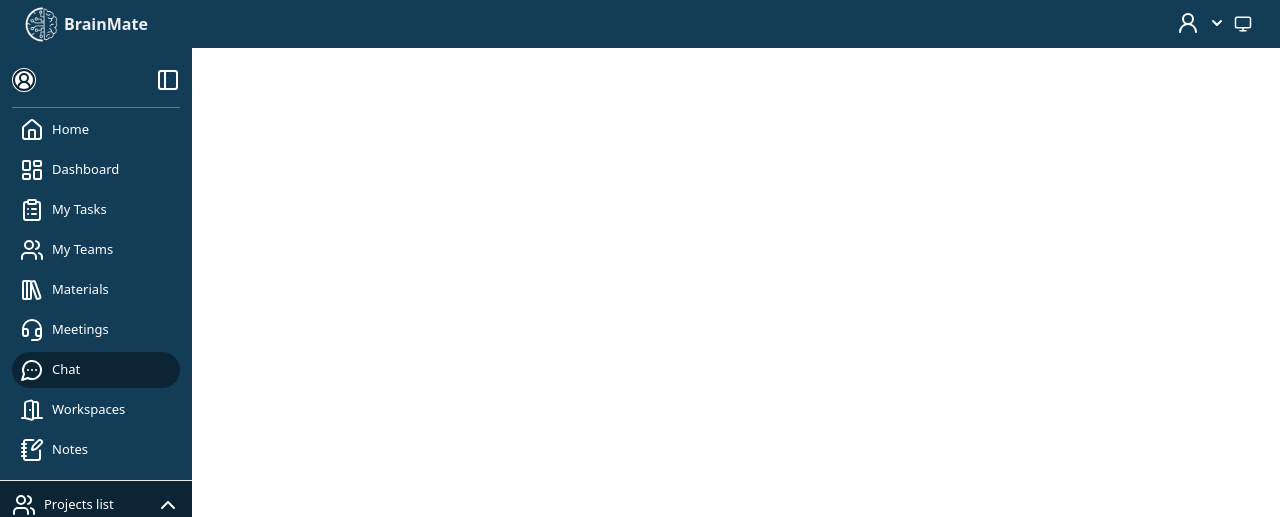
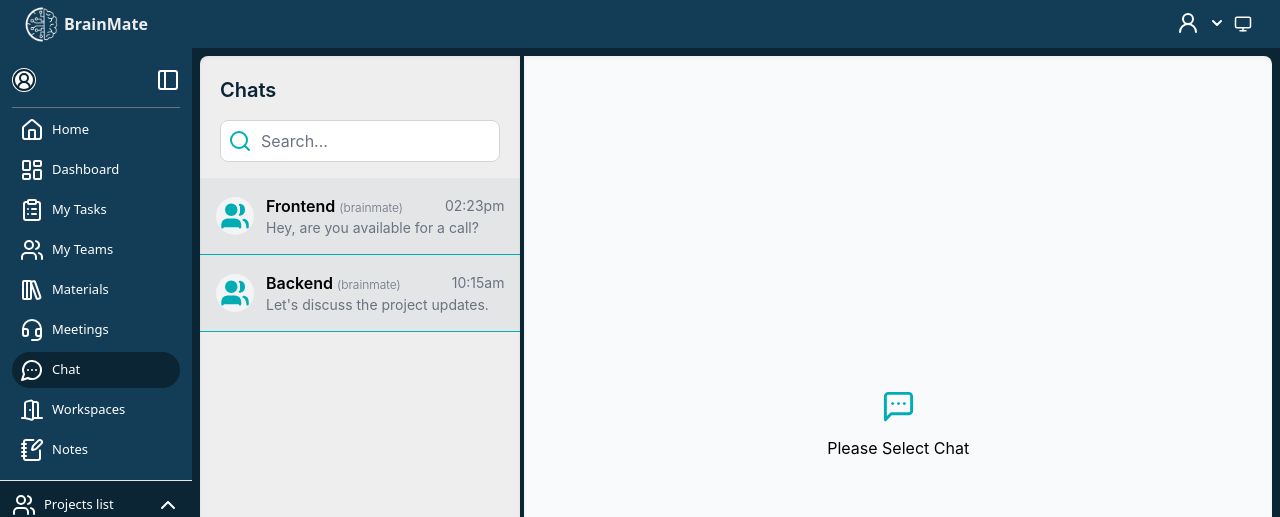
Before and after one commit to YoussefShafiq/GP, a React (Vite) app: page /chat in a window 1280 px wide. Shown: the top 517 px of the page. Built offline with nearby package versions, Linux system fonts and the light colour scheme; no server answers; sample sign-in values are in the browser's storage; a web font is replaced by a local one.

Commit message:
chat design
Signed-off-by: Youssef Shafek <youssefmsa616@gmail.com>

```diff
--- a/package.json
+++ b/package.json
@@ -25,6 +25,7 @@
     "primeflex": "^3.3.1",
     "primeicons": "^7.0.0",
     "primereact": "^10.9.2",
+    "pusher-js": "^8.4.0",
     "react": "^18.3.1",
     "react-chartjs-2": "^5.3.0",
     "react-dom": "^18.3.1",
--- /dev/null
+++ b/src/components/MainChat/MainChat.jsx
@@ -0,0 +1,78 @@
+import { MessageSquareMore, MousePointerClick, Paperclip, Send, Smile, User, Users } from 'lucide-react'
+import React, { useContext, useEffect } from 'react'
+import { ChatContext } from '../../context/ChatContext'
+
+export default function MainChat() {
+    const { selectedChat } = useContext(ChatContext)
+    useEffect(() => {
+        console.log(selectedChat);
+    }, [selectedChat])
+
+    if (!selectedChat) {
+        return (
+            <div className="h-full flex justify-center items-center">
+                <div className="flex flex-col items-center gap-3">
+                    <MessageSquareMore size={35} className='text-light' />
+                    <h2 className='capitalize'>Please select chat</h2>
+                </div>
+            </div>
+        );
+    }
+
+
+    return <>
+        {/* Chat Header */}
+        <div className="p-4 border-b border-gray-200 flex items-center bg-white rounded-t-lg">
+            <div className="rounded-full p-1 bg-gray-100 text-light text-center">
+                <Users size={30} fill="#00adb5" />
+            </div>
+            <div className="ml-3">
+                <div className="font-semibold">{selectedChat.name}</div>
+                <div className="text-sm text-gray-500">Online</div>
+            </div>
+        </div>
+
+        {/* Chat Messages */}
+        <div className="flex-1 p-4 overflow-y-scroll">
+            {/* Incoming Message */}
+            <div className="flex items-start mb-4">
+                <div className="rounded-full p-1 bg-gray-100 text-light text-center">
+                    <User size={24} fill="#00adb5" />
+                </div>
+                <div className="ml-3 bg-white p-3 rounded-lg shadow-sm max-w-[70%]">
+                    <div className="text-sm font-semibold">Youssef Shafek</div>
+                    <div className="text-sm">Hey, are you available for a call?</div>
+                    <div className="text-xs text-gray-500 mt-1">02:23pm</div>
+                </div>
+            </div>
+
+            {/* Outgoing Message */}
+            <div className="flex items-start mb-4 justify-end">
+                <div className="bg-light text-white p-3 rounded-lg shadow-sm max-w-[70%]">
+                    <div className="text-sm">Yes, I'm available. Let's schedule it.</div>
+                    <div className="text-xs text-gray-200 mt-1">02:24pm</div>
+                </div>
+            </div>
+        </div>
+
+        {/* Chat Input */}
+        <div className="p-4 border-t border-gray-200 bg-white rounded-b-lg">
+            <div className="flex items-center gap-2">
+                <input
+                    type="text"
+                    placeholder="Type a message..."
+                    className="flex-1 p-2 border border-gray-300 rounded-lg focus:ring-light focus:border-light duration-300 "
+                />
+                <button className="p-2 text-gray-500 hover:text-light transition-all">
+                    <Smile size={20} />
+                </button>
+                <button className="p-2 text-gray-500 hover:text-light transition-all">
+                    <Paperclip size={20} />
+                </button>
+                <button className="p-2 bg-light text-white rounded-lg hover:bg-darkblue transition-all">
+                    <Send size={20} />
+                </button>
+            </div>
+        </div>
+    </>
+}
--- /dev/null
+++ b/src/context/ChatContext.jsx
@@ -0,0 +1,14 @@
+import { createContext, useState } from "react";
+
+
+
+export let ChatContext = createContext()
+
+export default function ChatContextProvider(props) {
+
+    const [selectedChat, setselectedChat] = useState(null)
+
+    return <ChatContext.Provider value={{ selectedChat, setselectedChat }} >
+        {props.children}
+    </ChatContext.Provider>
+}
--- /dev/null
+++ b/src/pages/Chat/Chat.jsx
@@ -0,0 +1,83 @@
+import { Search, Users } from 'lucide-react';
+import React, { useContext, useEffect } from 'react';
+import MainChat from '../../components/MainChat/MainChat';
+import { ChatContext } from '../../context/ChatContext';
+
+export default function Chat() {
+    const { selectedChat, setselectedChat } = useContext(ChatContext);
+
+    // Handle ESC key press
+    useEffect(() => {
+        const handleKeyDown = (event) => {
+            if (event.key === "Escape") {
+                setselectedChat(null);
+            }
+        };
+
+        document.addEventListener("keydown", handleKeyDown);
+
+        return () => {
+            document.removeEventListener("keydown", handleKeyDown);
+        };
+    }, [setselectedChat]);
+
+    return (
+        <>
+            <div className="p-2 bg-blueblack h-[calc(100vh-3rem)] flex gap-1">
+                {/* Sidebar for Chat List */}
+                <div className="bg-base w-[30%] flex flex-col overflow-y-scroll shadow-inner h-full justify-start rounded-l-lg">
+                    {/* Header */}
+                    <div className="p-5 pb-2 text-xl capitalize font-semibold text-blueblack">Chats</div>
+
+                    {/* Search Bar */}
+                    <div className="flex relative items-center gap-2 p-2 px-5">
+                        <Search className="text-light absolute left-7 top-1/2 -translate-y-1/2" />
+                        <input
+                            type="text"
+                            placeholder="Search..."
+                            className="p-2 ps-10 border border-gray-300 rounded-lg w-full focus:ring-light duration-300 focus-within:border-light"
+                        />
+                    </div>
+
+                    {/* Chat List */}
+                    <div className="flex flex-col mt-2">
+                        {/* Chat Item */}
+                        <div onClick={() => setselectedChat({ name: "frontend" })}
+                            className="flex items-center p-4 border-b border-light bg-darkblue bg-opacity-5 hover:bg-gray-100 cursor-pointer transition-all duration-200">
+                            <div className="rounded-full p-1 bg-gray-100 text-light text-center">
+                                <Users size={30} fill="#00adb5" />
+                            </div>
+                            <div className="flex flex-col ml-3 flex-grow">
+                                <div className="flex justify-between items-center">
+                                    <div className="font-semibold">Frontend <span className='text-xs font-light text-gray-500' >(brainmate)</span> </div>
+                                    <div className="text-sm text-gray-500">02:23pm</div>
+                                </div>
+                                <div className="text-sm text-gray-500">Hey, are you available for a call?</div>
+                            </div>
+                        </div>
+
+                        {/* Add more chat items here */}
+                        <div onClick={() => setselectedChat({ name: "backend" })}
+                            className="flex items-center p-4 border-b border-light bg-darkblue bg-opacity-5 hover:bg-gray-100 cursor-pointer transition-all duration-200">
+                            <div className="rounded-full p-1 bg-gray-100 text-light text-center">
+                                <Users size={30} fill="#00adb5" />
+                            </div>
+                            <div className="flex flex-col ml-3 flex-grow">
+                                <div className="flex justify-between items-center">
+                                    <div className="font-semibold">Backend <span className='text-xs font-light text-gray-500' >(brainmate)</span> </div>
+                                    <div className="text-sm text-gray-500">10:15am</div>
+                                </div>
+                                <div className="text-sm text-gray-500">Let's discuss the project updates.</div>
+                            </div>
+                        </div>
+                    </div>
+                </div>
+
+                {/* Main Chat Window */}
+                <div className="bg-gray-50 w-[70%] rounded-r-lg flex flex-col shadow-inner">
+                    <MainChat />
+                </div>
+            </div>
+        </>
+    );
+}
```
Also changed, not shown: src/App.jsx (+10 -2 lines), src/context/PusherContext.js (added, +12 -0 lines), 1 other file (tests, documents, lock files or other folders).
